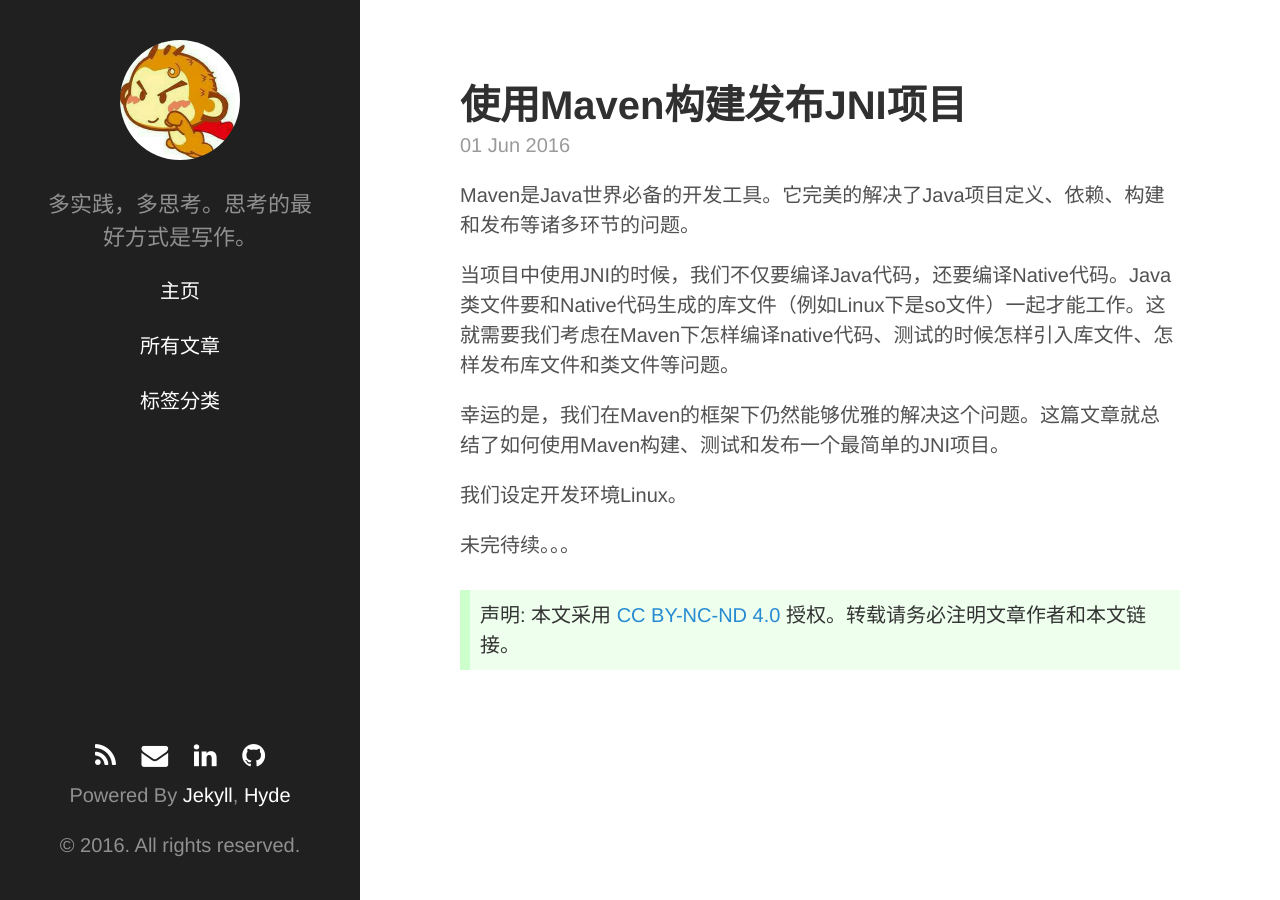
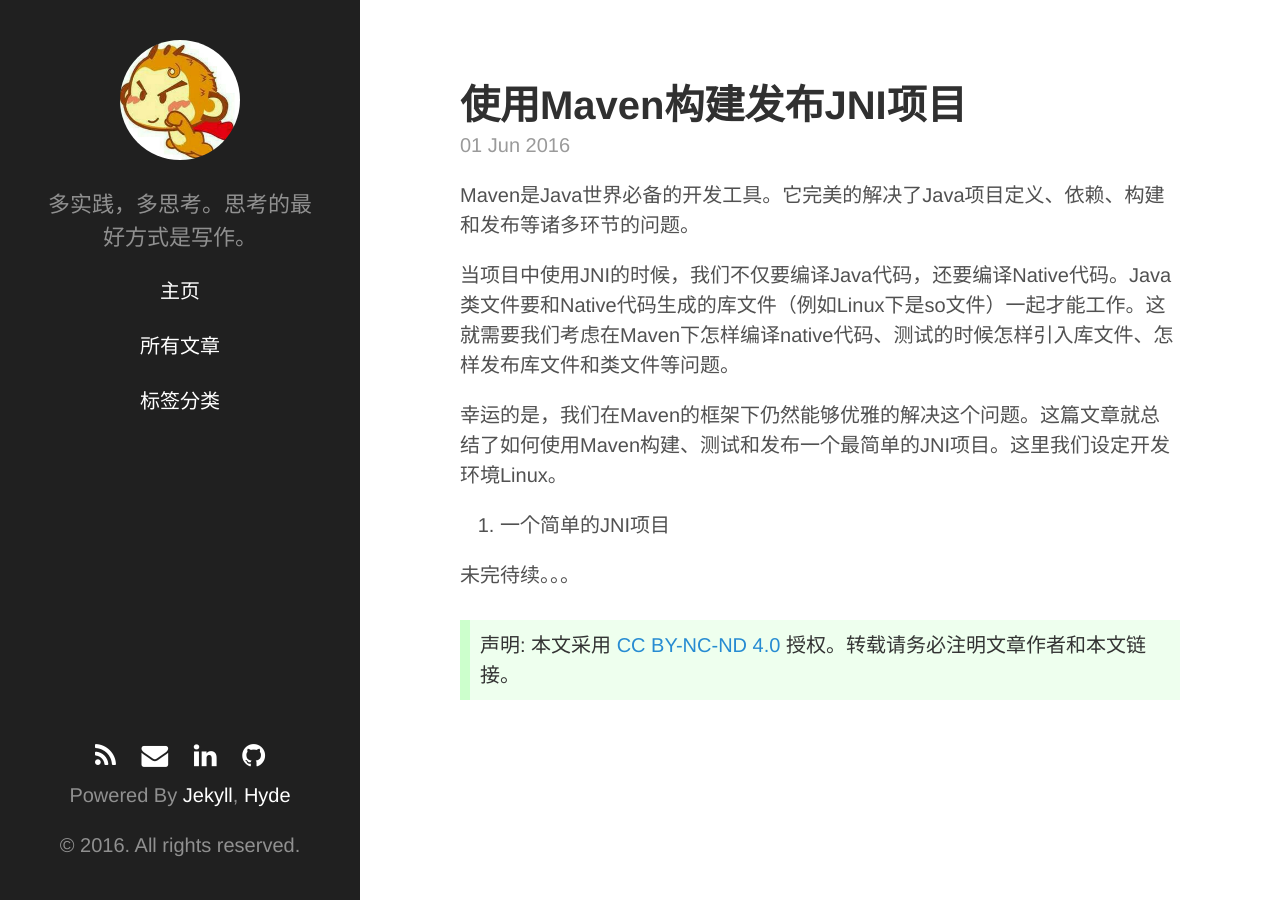
Before and after one commit to yiheng/yiheng.github.io, a Jekyll site: the page built from _posts/2016-06-01-build-jni-project-with-maven.md, in a window 1280 px wide. Built offline with Jekyll 4.4.1, drawn with Linux system fonts in a browser that asks for light colours; some web fonts are replaced; Markdown is read by kramdown in place of the engine named in the settings; comment, search, counter and statistics services are not loaded.

Commit message:
update post

```diff
--- a/_posts/2016-06-01-build-jni-project-with-maven.md
+++ b/_posts/2016-06-01-build-jni-project-with-maven.md
@@ -10,8 +10,10 @@ Maven是Java世界必备的开发工具。它完美的解决了Java项目定义
 
 当项目中使用JNI的时候，我们不仅要编译Java代码，还要编译Native代码。Java类文件要和Native代码生成的库文件（例如Linux下是so文件）一起才能工作。这就需要我们考虑在Maven下怎样编译native代码、测试的时候怎样引入库文件、怎样发布库文件和类文件等问题。
 
-幸运的是，我们在Maven的框架下仍然能够优雅的解决这个问题。这篇文章就总结了如何使用Maven构建、测试和发布一个最简单的JNI项目。
+幸运的是，我们在Maven的框架下仍然能够优雅的解决这个问题。这篇文章就总结了如何使用Maven构建、测试和发布一个最简单的JNI项目。这里我们设定开发环境Linux。
 
-我们设定开发环境Linux。
+1. 一个简单的JNI项目
+
+
 
 未完待续。。。
```
